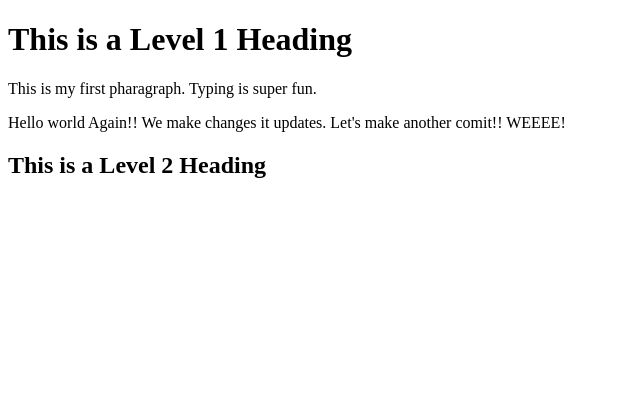
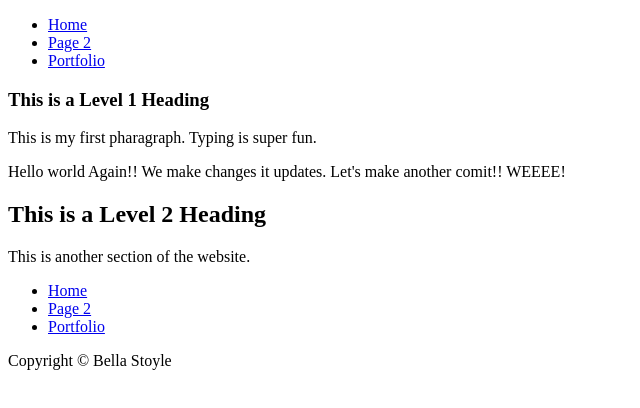
Before and after one commit to bellastoyle/My-Second-Repository, a plain HTML site: page index.html in a window 1280 px wide. Shown: the whole page, without its empty margins (0-640 px from the left). Drawn offline with Linux system fonts and the light colour scheme.

Commit message:
created html pages

```diff
--- a/index.html
+++ b/index.html
@@ -2,15 +2,44 @@
 <html lang="en-US">
   <head>
     <meta charset="utf-8" />
+    <meta name="viewport" content="width=device-width, initial-scale=1.0" />
     <title>My Super Amazing Website</title>
   </head>
   <body>
-    <h1>This is a Level 1 Heading</h1>
-    <p>This is my first pharagraph. Typing is super fun.</p>
-    <p>
-      Hello world Again!! We make changes it updates. Let's make another comit!!
-      WEEEE!
-    </p>
-    <h2>This is a Level 2 Heading</h2>
+    <header>
+      <nav>
+        <ul>
+          <li><a href="index.html">Home</a></li>
+          <li><a href="page2.html">Page 2</a></li>
+          <li><a href="portfolio.html">Portfolio</a></li>
+        </ul>
+      </nav>
+    </header>
+    <main>
+      <section>
+        <section>
+          <h1>This is a Level 1 Heading</h1>
+          <p>This is my first pharagraph. Typing is super fun.</p>
+          <p>
+            Hello world Again!! We make changes it updates. Let's make another
+            comit!! WEEEE!
+          </p>
+        </section>
+        <section>
+          <h2>This is a Level 2 Heading</h2>
+          <p>This is another section of the website.</p>
+        </section>
+      </section>
+    </main>
+    <footer>
+      <nav>
+        <ul>
+          <li><a href="index.html">Home</a></li>
+          <li><a href="page2.html">Page 2</a></li>
+          <li><a href="portfolio.html">Portfolio</a></li>
+        </ul>
+      </nav>
+      <p>Copyright &copy; Bella Stoyle</p>
+    </footer>
   </body>
 </html>
```
Also changed, not shown: page2.html (added, +19 -0 lines), portfolio.html (added, +33 -0 lines), img/groovy.jpg (added), 1 other file.
